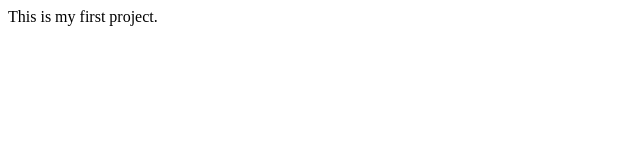
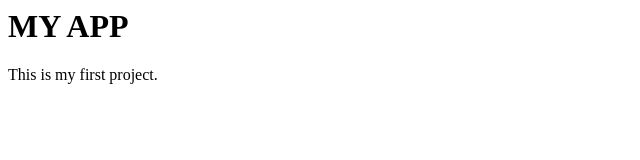
Before and after one commit to parmesh91/gitPractice, a plain HTML site: page index.html in a window 1280 px wide. Shown: the whole page, without its empty margins (0-640 px from the left). Drawn offline with Linux system fonts and the light colour scheme.

Commit message:
first commit at first branch

```diff
--- a/index.html
+++ b/index.html
@@ -3,7 +3,7 @@
 <title>this is my app.</title>
 </head>
 <body>
-
+<h1> MY APP</h1>
 <P> This is my first project.</p>
 <body>
 </html>
```
